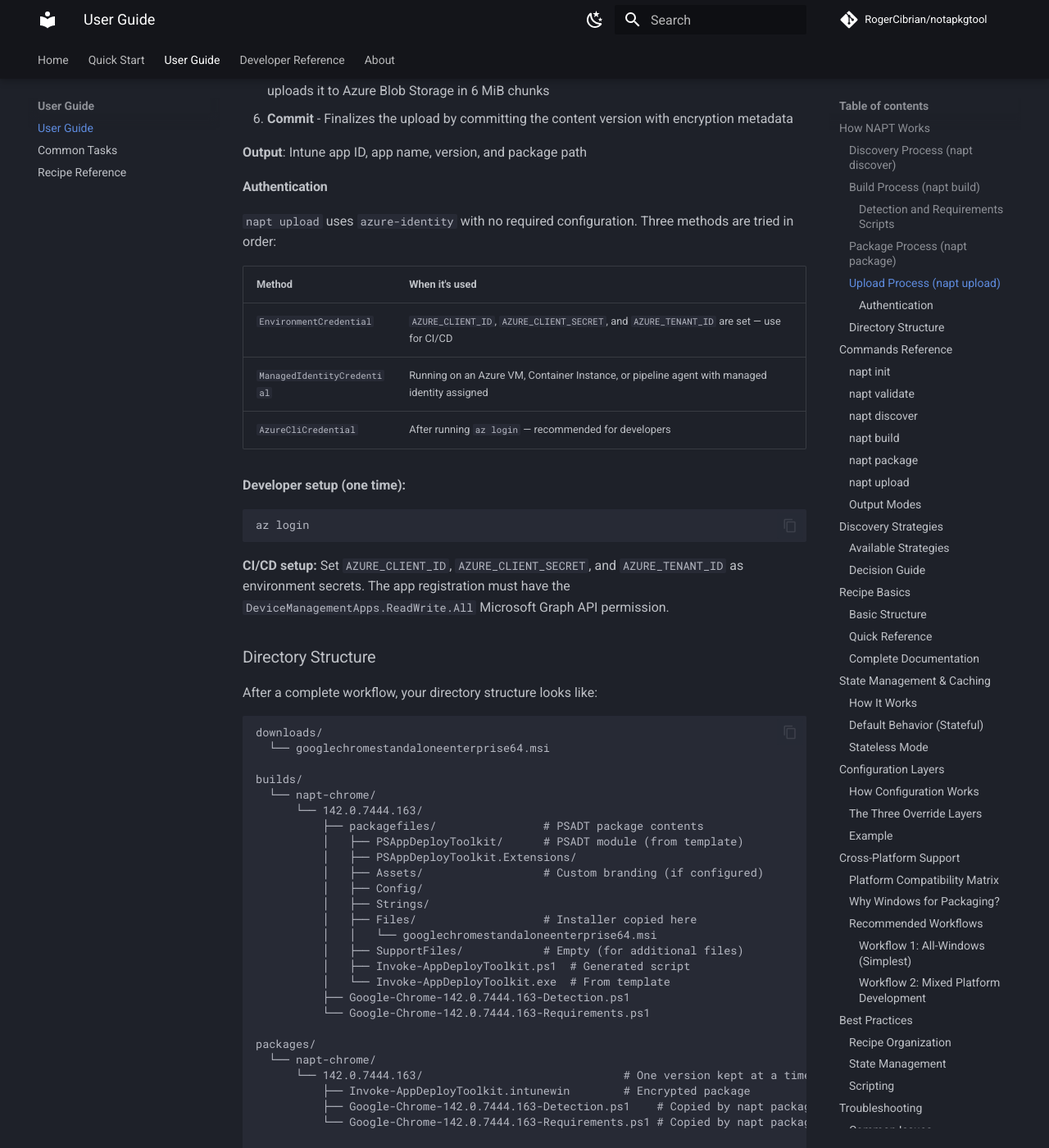
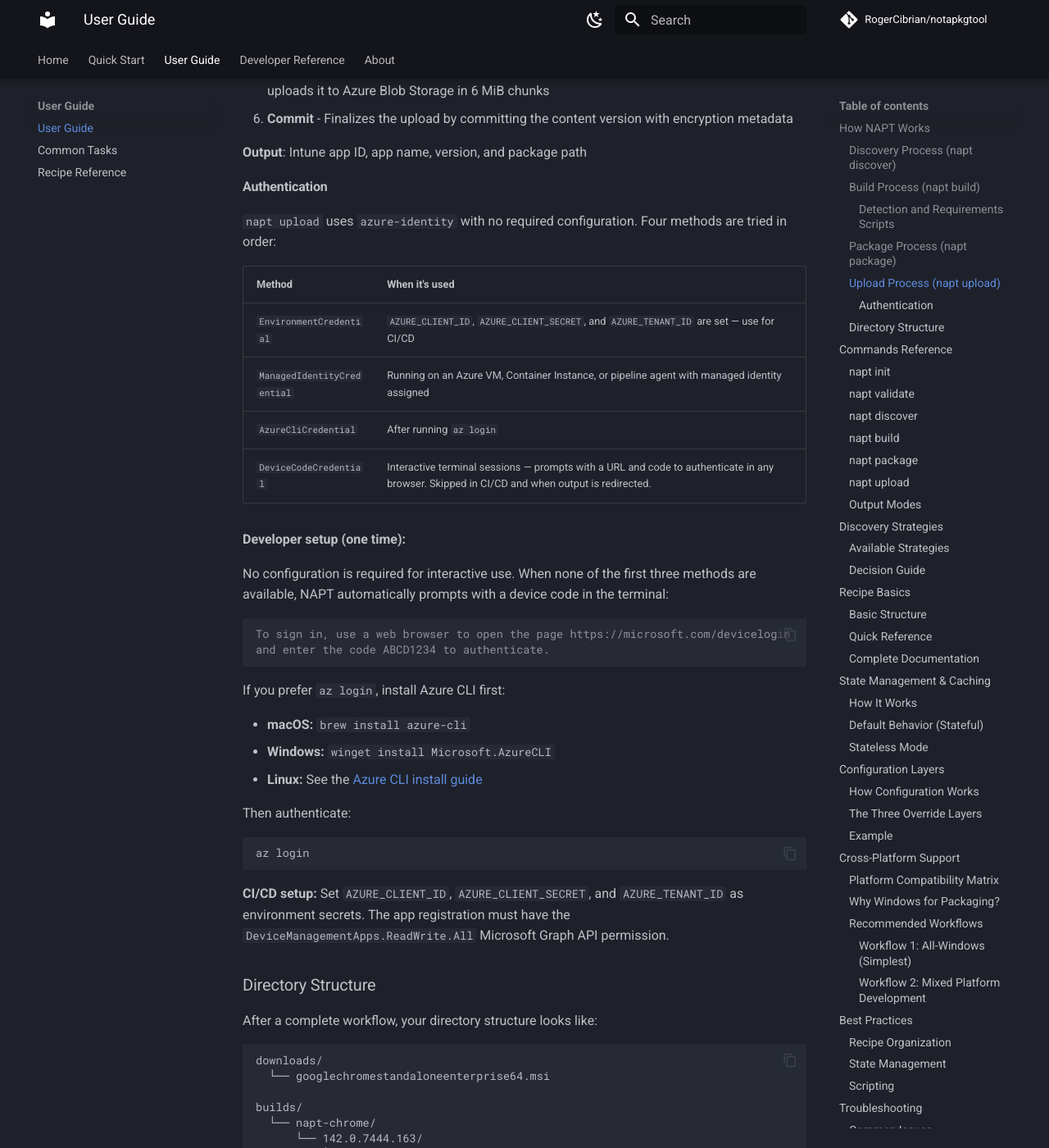
Before and after one commit to RogerCibrian/notapkgtool, an MkDocs documentation site: the page built from docs/user-guide.md, in a window 1280 px wide and 1400 px high, scrolled down 6433 px. Shown: the whole window at 82% size. Built offline with MkDocs 1.6.1 and Material for MkDocs 9.7.7, drawn with Linux system fonts in a browser that asks for light colours; comment, search, counter and statistics services are not loaded.

Commit message:
feat: add DeviceCodeCredential as interactive auth fallback
Append DeviceCodeCredential to the credential chain when stdout is a TTY,
giving developers a zero-config auth path without requiring az login.
Skipped automatically in CI/CD and when output is redirected.

````diff
--- a/docs/user-guide.md
+++ b/docs/user-guide.md
@@ -192,15 +192,33 @@
 #### Authentication
 
 `napt upload` uses `azure-identity` with no required configuration.
-Three methods are tried in order:
+Four methods are tried in order:
 
 | Method | When it's used |
 |--------|---------------|
 | `EnvironmentCredential` | `AZURE_CLIENT_ID`, `AZURE_CLIENT_SECRET`, and `AZURE_TENANT_ID` are set — use for CI/CD |
 | `ManagedIdentityCredential` | Running on an Azure VM, Container Instance, or pipeline agent with managed identity assigned |
-| `AzureCliCredential` | After running `az login` — recommended for developers |
+| `AzureCliCredential` | After running `az login` |
+| `DeviceCodeCredential` | Interactive terminal sessions — prompts with a URL and code to authenticate in any browser. Skipped in CI/CD and when output is redirected. |
 
 **Developer setup (one time):**
+
+No configuration is required for interactive use.
+When none of the first three methods are available, NAPT automatically prompts
+with a device code in the terminal:
+
+```console
+To sign in, use a web browser to open the page https://microsoft.com/devicelogin
+and enter the code ABCD1234 to authenticate.
+```
+
+If you prefer `az login`, install Azure CLI first:
+
+- **macOS:** `brew install azure-cli`
+- **Windows:** `winget install Microsoft.AzureCLI`
+- **Linux:** See the [Azure CLI install guide](https://learn.microsoft.com/en-us/cli/azure/install-azure-cli-linux)
+
+Then authenticate:
 ```bash
 az login
 ```
````
Also changed, not shown: docs/api/index.md (+1 -1 lines), docs/common-tasks.md (+16 -2 lines), 1 other file.
